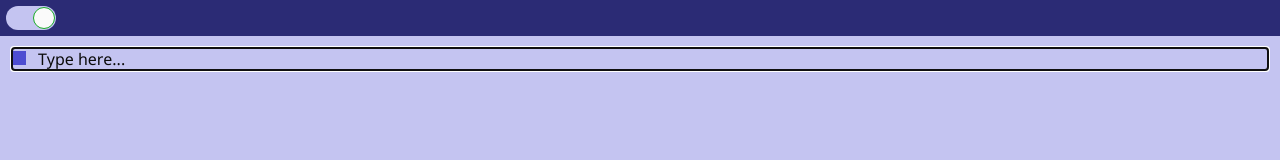
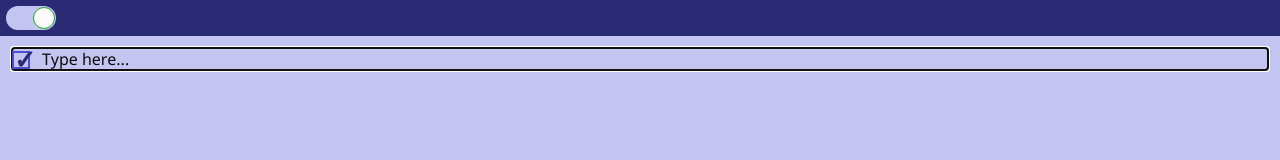
Before and after one commit to kharenzze/notable, a React (Create React App) app: page / in a window 1280 px wide. Both pictures are taken after a click on the element 19 px from the left and 58 px from the top of the page. Shown: the top 160 px of the page. Built offline with nearby package versions, Linux system fonts and the light colour scheme.

Commit message:
Checkbox: display check

```diff
--- a/src/components/Checkbox.tsx
+++ b/src/components/Checkbox.tsx
@@ -7,17 +7,45 @@ interface ICheckbox {
   className?: string
 }
 
-interface ThemedFn extends ThemedStyledProps<ICheckbox, DefaultTheme> {}
+interface IContainer {
+  onClick?: () => void
+  className?: string
+}
 
-const getColor = (p: ThemedFn) =>
-  p.checked ? p.theme.colors.themePrimary : p.theme.colors.themeDarker
+interface IThemedContainer extends ThemedStyledProps<IContainer, DefaultTheme> {}
+
+const getColor = (p: IThemedContainer) => p.theme.colors.themeDarker
+const getBorderColor = (p: IThemedContainer) => p.theme.colors.themePrimary
 
 const Container = styled.div`
   height: 14px;
   width: 14px;
-  background: ${getColor};
+  background: transparent;
+  border: 2px solid ${getBorderColor};
+  position: relative;
+  color: ${getColor};
+`
+
+interface ICheckMark {
+  checked: boolean
+}
+
+interface IThemedCheckmark extends ThemedStyledProps<ICheckMark, DefaultTheme> {}
+
+const getDisplayCheckmark = (p: IThemedCheckmark) => (p.checked ? 'block' : 'none')
+
+const CheckMark = styled.span`
+  display: ${getDisplayCheckmark};
+  position: absolute;
+  top: -12px;
+  font-weight: bolder;
+  font-size: 26px;
 `
 
 export const Checkbox: FC<ICheckbox> = ({ checked, onClick, className = '' }) => {
-  return <Container checked={checked} onClick={onClick} className={className} />
+  return (
+    <Container onClick={onClick} className={className}>
+      <CheckMark checked={checked}>&#x2713;</CheckMark>
+    </Container>
+  )
 }
```
